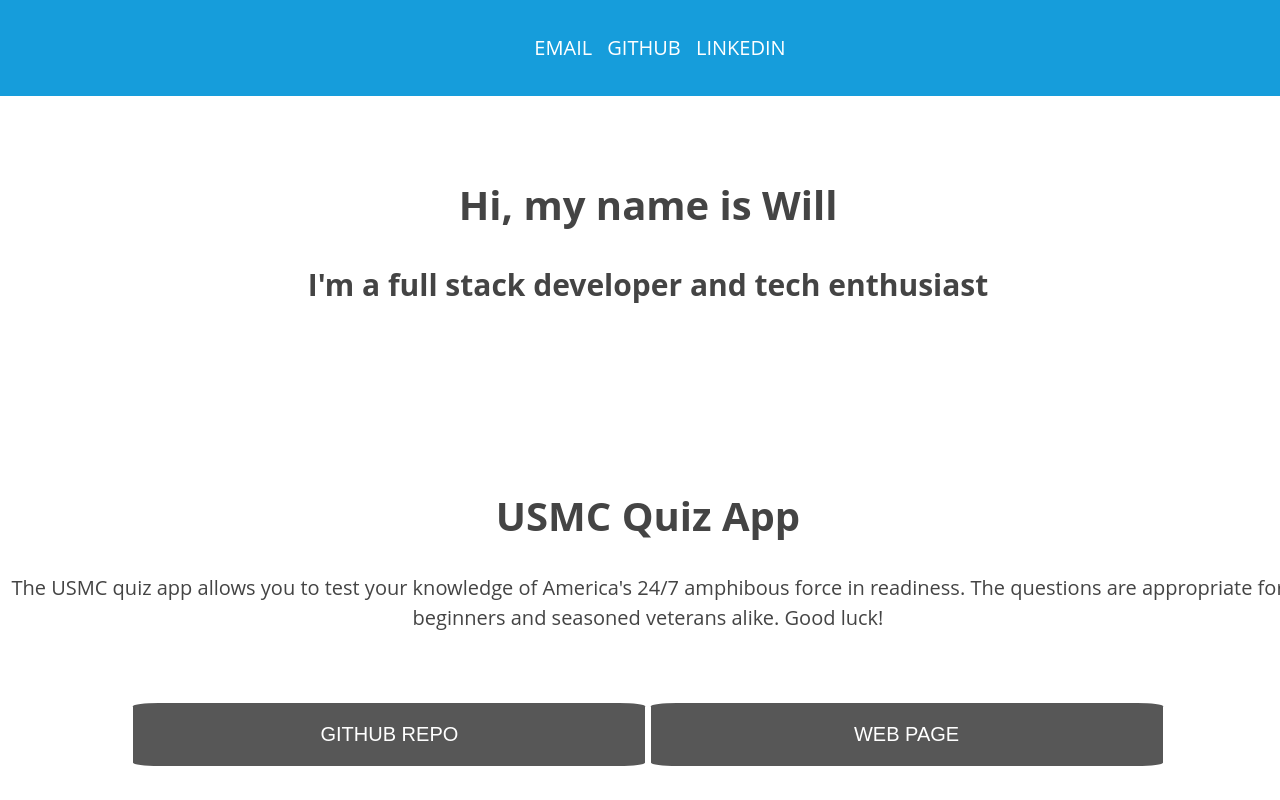
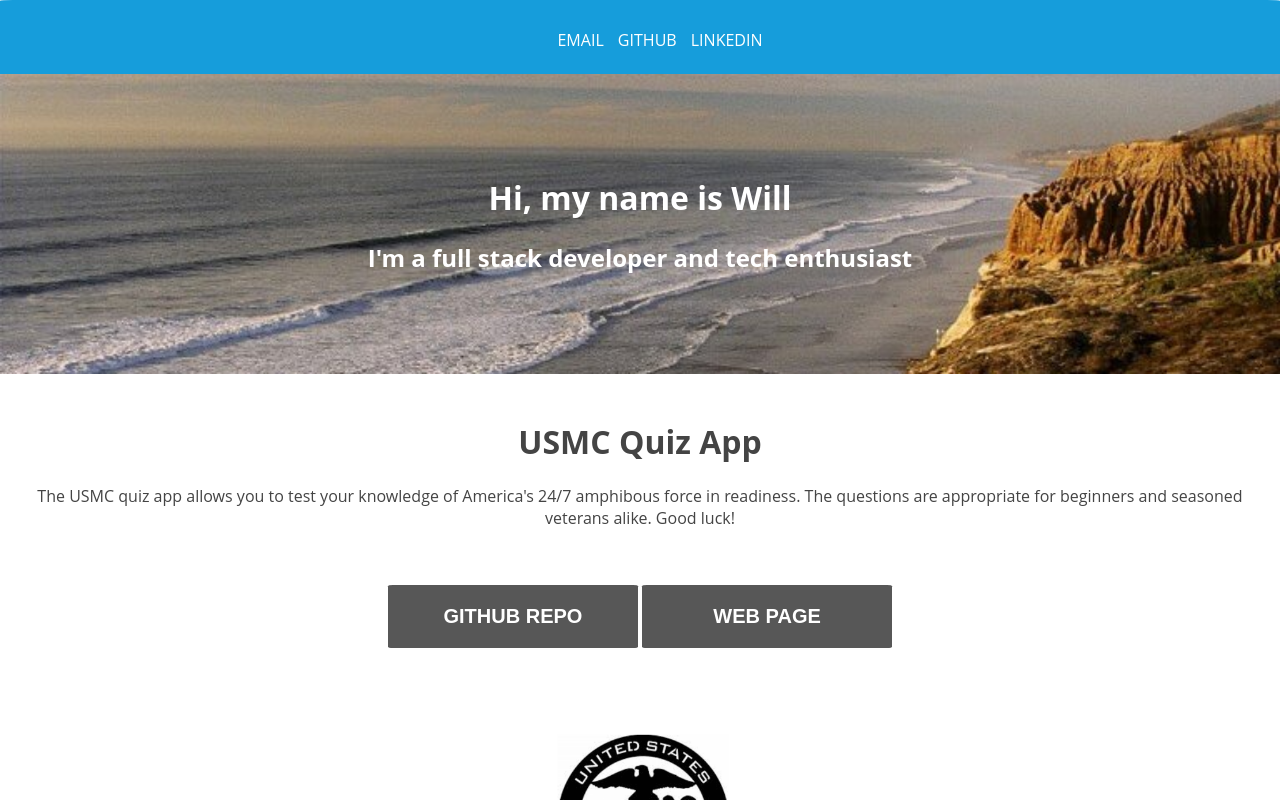
Before and after one commit to willgolinkin/Portfolio, a plain HTML site: page index.html in a window 1280 px wide. Both pictures are taken after a click on the button "VIEW PROJECTS". Shown: the top 800 px of the page. Drawn offline with nearby package versions, Linux system fonts and the light colour scheme.

```diff
--- a/index.html
+++ b/index.html
@@ -17,9 +17,11 @@
         </ul>
     </nav>
     <body>
-        <header role="banner">
-            <h1>Hi, my name is Will</h1>
-            <h2>I'm a full stack developer and tech enthusiast</h2>
+        <header class="hero-image" role="banner">
+            <div class="container">
+                <h1><span>Hi, my name is Will</span></h1>
+                <h2>I'm a full stack developer and tech enthusiast</h2>
+            </div>
         </header>
         <main role="main" class="main">
             <div class="about">
--- a/main.css
+++ b/main.css
@@ -2,14 +2,42 @@
   box-sizing: border-box;
 }
 
-body {
+body, html {
   font-family: "Open Sans",
   sans-serif;
-  font-size: 20px;
   color: #444;
   text-align: center;
-  line-height: 1.5;
+  /*line-height: 1.5;*/
+  margin: 0;
+  padding: 0;
   width: 100%;
+}
+
+.hero-image {
+  margin-top: 74px;
+  position: relative;
+  height: 300px;
+  /*allows for cutting of image with resizing*/
+  overflow: hidden;
+  background-image: url("Img Assets\\torrey-pines-list-image_compressed.jpg");
+  background-size: cover;
+  background-position: center;
+  background-repeat: no-repeat;
+}
+
+.container {
+  position: absolute;
+  top: 50%;
+  left: 50%;
+  transform: translate(-50%, -50%);
+  overflow: hidden;
+  text-align: center;
+  color: white;
+}
+
+.about, .project {
+  margin: 20px;
+  padding: 5px;
 }
 
 nav,
@@ -18,6 +46,7 @@ footer {
   background-color: rgb(22, 157, 219);
   width: 100%;
   color: white;
+  border-radius: 1%;
 }
 
 
@@ -27,8 +56,6 @@ nav {
   top: 0;
   left: 0;
   right: 0;
-  /*z-index: 10;
-  /*from bloc website*/
   flex-grow: 1;
   display: flex;
   flex-direction: row;
@@ -43,6 +70,10 @@ li {
   padding-left: 5px;
   padding-right: 5px;
   color: white;
+}
+
+footer {
+  font-size: 25px;
 }
 
 a:link {
@@ -62,30 +93,6 @@ h1 {
   justify-content: center;
   align-items: center;
 }
-
-header {
-  padding: 10% 0;
-  margin-top: 20px;
-}
-
-/*hero image:
-.img-container {
-  background-image: url(https://i.imgur.com/h4Nx8OF.jpg);
-  height: 70%;
-  background-position: center;
-  background-repeat: no-repeat;
-  background-size: cover;
-  position: relative;
-}
-
-.inner-container {
-  text-align: center;
-  position: abolute;
-  width: 100%;
-  color: white;
-  height: auto;
-  margin-top: 50px;
-}*/
 
 section {
   min-height: 100px;
@@ -108,13 +115,14 @@ border: none;
 background-color: rgba(26, 27, 27, 0.733);
 color: #ffffff;
 font-size: 20px;
+font-weight: bold;
 text-transform: uppercase;
 border-radius: 0;
 cursor: pointer;
 transition: all 0.3s ease;
 margin-top: 40px;
 margin-bottom: 50px;
-border-radius: 5%;
+border-radius: 2%;
 }
 
 .btn-group {
@@ -124,19 +132,25 @@ border-radius: 5%;
 .github, .web-page {
   margin-left: auto;
   margin-right: auto;
+  /*display: flex;
+  flex: 1 1 auto;
+  justify-content: center;
+  align-items: center;*/
   display: block;
   padding: 20px;
   border: none;
   background-color: rgba(26, 27, 27, 0.733);
   color: #ffffff;
   font-size: 20px;
+  font-weight: bold;
   text-transform: uppercase;
+  border-radius: 0;
   cursor: pointer;
   transition: all 0.3s ease;
-  margin-top: 50px;
+  margin-top: 40px;
   margin-bottom: 50px;
-  min-width: 40%;
-  border-radius: 5%;
+  border-radius: 2%;
+  width: 225px;
 }
 
 .returnHomeButton {
@@ -148,14 +162,14 @@ border-radius: 5%;
   background-color: rgba(26, 27, 27, 0.733);
   color: #ffffff;
   font-size: 20px;
+  font-weight: bold;
   text-transform: uppercase;
   cursor: pointer;
   transition: all 0.3s ease;
   margin-top: 50px;
   margin-bottom: 50px;
-    min-width: 40%;
-    max-width: 70%;
-    border-radius: 5%;
+  width: 225px;
+  border-radius: 2%;
 }
 
 .screenshot-container {
@@ -163,35 +177,11 @@ border-radius: 5%;
 }
 
 img {
-    width: 70%;
+  width: 90%;
 }
 
-  /* for any screen larger than 520px*/
-  @media screen and (min-width: 520px) {
-
-    /*.menu {
-      display: flex;
-      flex-direction: row;
-      justify-content: space-between;
-      align-items: center;
-    }*/
-
-    /*header {
-      display: flex;
-      flex-direction: row;
-      align-items: center;
-    }*/
-
-    /*.logo {
-      justify-content: flex-end;
-      flex-grow: 1;
-      /*this achieves the right result with margin, but makes the header off-center*/
-
-
-    /*h1 {
-      flex-grow: 1;
-      justify-content: center;
-    }*/
+/* for any screen larger than 630px*/
+@media screen and (min-width: 630px) {
 
   footer {
     border-top: 2px solid rgba(128, 128, 128, 0.281);
@@ -201,26 +191,40 @@ border-radius: 5%;
     margin-right: 0;
   }
 
+  .btn-group {
+    width: 70%;
+    margin-left: auto;
+    margin-right: auto;
+  }
+
   .github, .web-page {
     margin-left: auto;
     margin-right: auto;
     display: inline-block;
-      /*display: flex;
-      flex: 0 1 initial;*/
     padding: 20px;
     border: none;
     background-color: rgba(26, 27, 27, 0.733);
     color: #ffffff;
     font-size: 20px;
     text-transform: uppercase;
-      border-radius: 5%;
+    border-radius: 0;
     cursor: pointer;
     transition: all 0.3s ease;
-      margin-top: 50px;
+    margin-top: 40px;
     margin-bottom: 50px;
-      width: 40%;
+    border-radius: 2%;
+    width: 250px;
   }
 
-    .view_projects_button {
-      flex-grow: 2;
+  .returnHomeButton {
+    display: flex;
+    flex: 1 1 auto;
+    justify-content: center;
+    align-items: center;
+    max-width: 250px;
   }
+
+  img {
+    width: 70%;
+  }
+}
```
Also changed, not shown: Img Assets/torrey-pines-list-image_compressed.jpg (added). Lines whose indentation alone changed are shown as unchanged.
